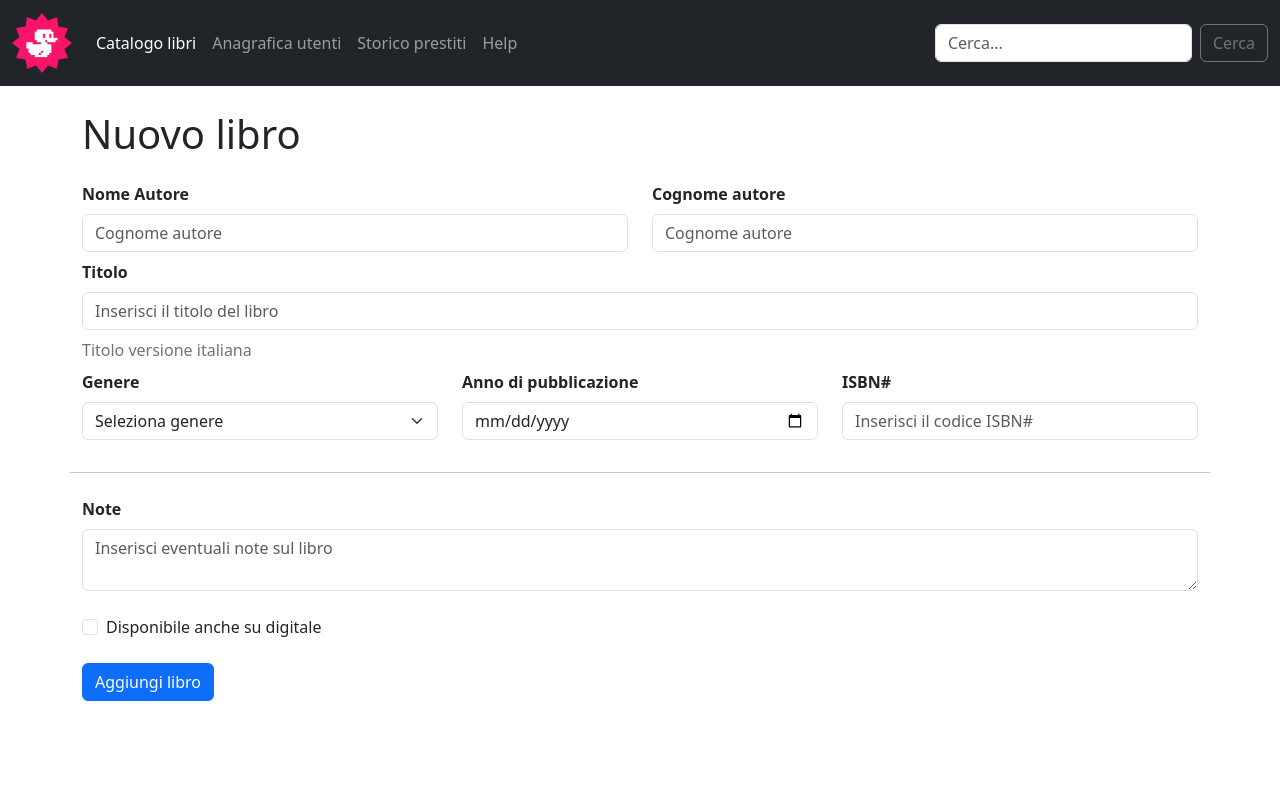
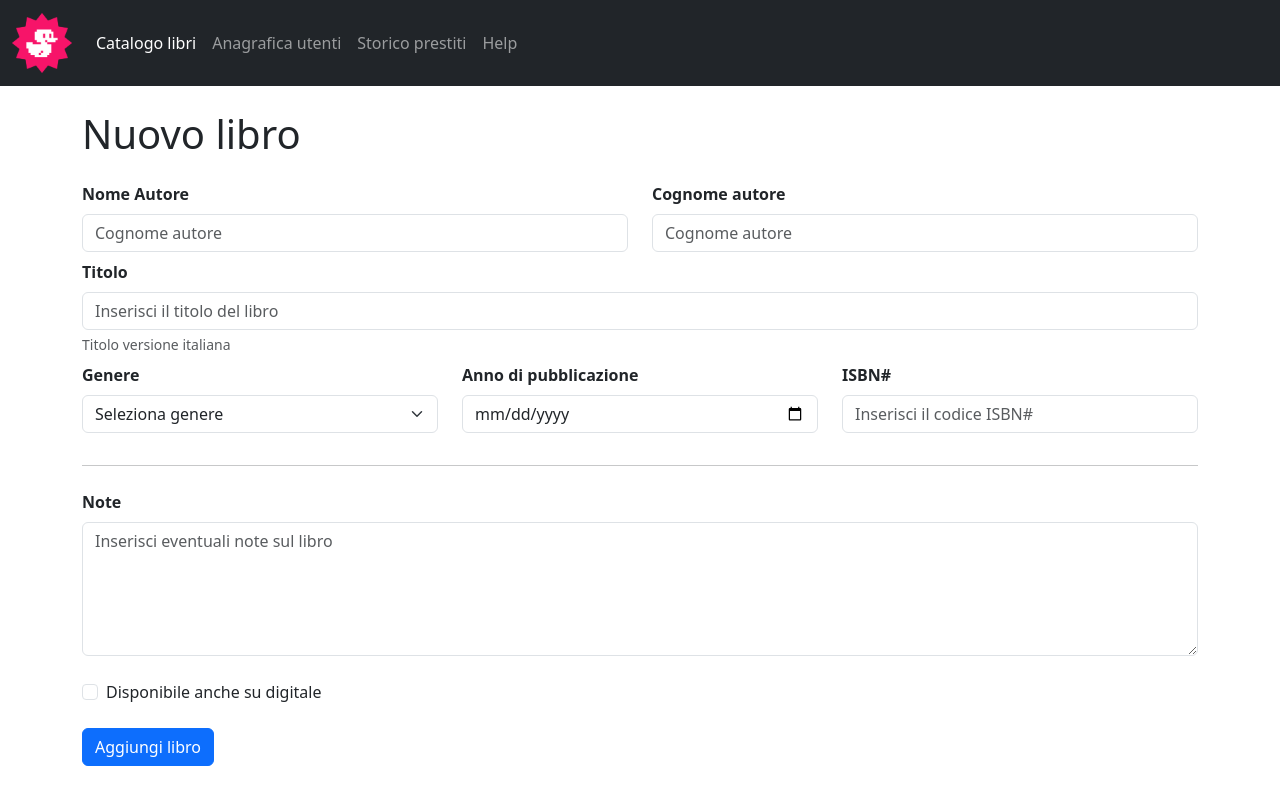
Before and after one commit to fabioferrari00/html-css-bootstrap-dashboard, a plain HTML site: page new-book.html in a window 1280 px wide. Drawn offline with nearby package versions, Linux system fonts and the light colour scheme.

Commit message:
correzione finale

```diff
--- a/new-book.html
+++ b/new-book.html
@@ -9,7 +9,7 @@
   <link rel="stylesheet" href="https://cdnjs.cloudflare.com/ajax/libs/font-awesome/6.7.2/css/all.min.css"
     integrity="sha512-Evv84Mr4kqVGRNSgIGL/F/aIDqQb7xQ2vcrdIwxfjThSH8CSR7PBEakCr51Ck+w+/U6swU2Im1vVX0SVk9ABhg=="
     crossorigin="anonymous" referrerpolicy="no-referrer" />
-  <title>Dashboard</title>
+  <title>Nuovo libro</title>
 </head>
 
 <body>
@@ -37,10 +37,6 @@
               <a class="nav-link" href="#">Help</a>
             </li>
           </ul>
-          <form class="d-flex" role="search">
-            <input class="form-control me-2" type="search" placeholder="Cerca..." aria-label="Search" />
-            <button type="button" class="btn btn-outline-secondary">Cerca</button>
-          </form>
         </div>
       </div>
     </nav>
@@ -71,9 +67,9 @@
               <div class="col-12">
                 <div class="mb-2">
                   <label class="form-label fw-bold" for="titolo">Titolo</label>
-                  <input class="form-control mb-2" type="text" name="titolo" id="" required
+                  <input class="form-control" type="text" name="titolo" id="" required
                     placeholder="Inserisci il titolo del libro">
-                  <span class="text-secondary">Titolo versione italiana</span>
+                  <div class="form-text">Titolo versione italiana</div>
                 </div>
               </div>
               <div class="col-12 col-lg-4">
@@ -102,23 +98,23 @@
                     placeholder="Inserisci il codice ISBN#">
                 </div>
               </div>
-              <hr class="my-4">
+              <div class="col-12">
+                <hr class="my-4">
+                <div class="mb-4">
+                  <label class="form-label fw-bold" for="">Note</label>
+                  <textarea class="form-control" name="note" id="" placeholder="Inserisci eventuali note sul libro"
+                    rows="5"></textarea>
+                </div>
+              </div>
               <div class="col-12">
                 <div class="mb-4">
-                  <label class="form-label fw-bold" for="">Note</label>
-                  <textarea class="form-control" name="note" id=""
-                    placeholder="Inserisci eventuali note sul libro"></textarea>
-                </div>
-              </div>
-              <div class="col-6">
-                <div class="mb-4">
                   <div class="form-check form-check">
-                    <input class="form-check-input" type="checkbox" name="disponibile[]" id="" />Disponibile anche su
-                    digitale
+                    <input class="form-check-input" type="checkbox" name="digitale" id="" />
+                    <label for="digitale" class="form-check-inline">Disponibile
+                      anche su
+                      digitale</label>
                   </div>
                 </div>
-              </div>
-              <div>
                 <button class="btn btn-primary" type="submit">Aggiungi libro</button>
               </div>
           </form>
```
